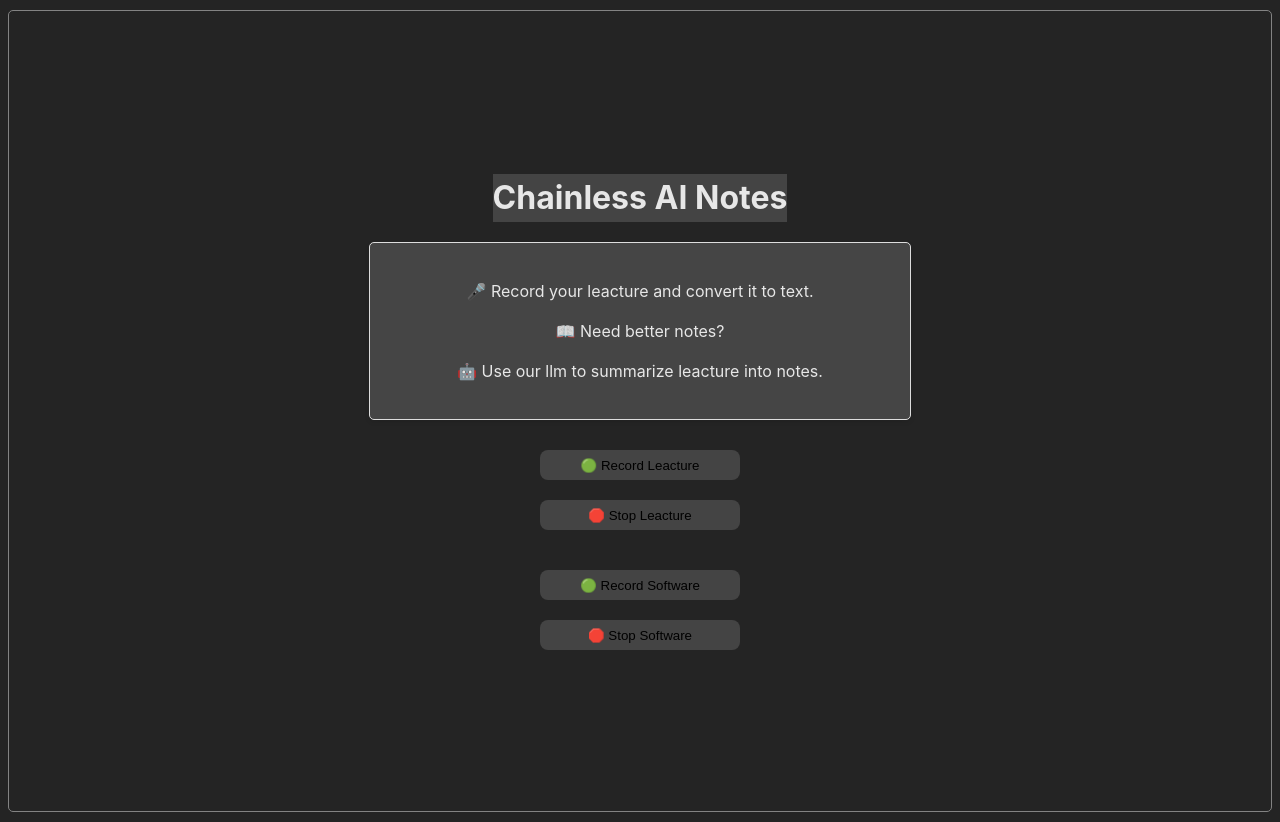
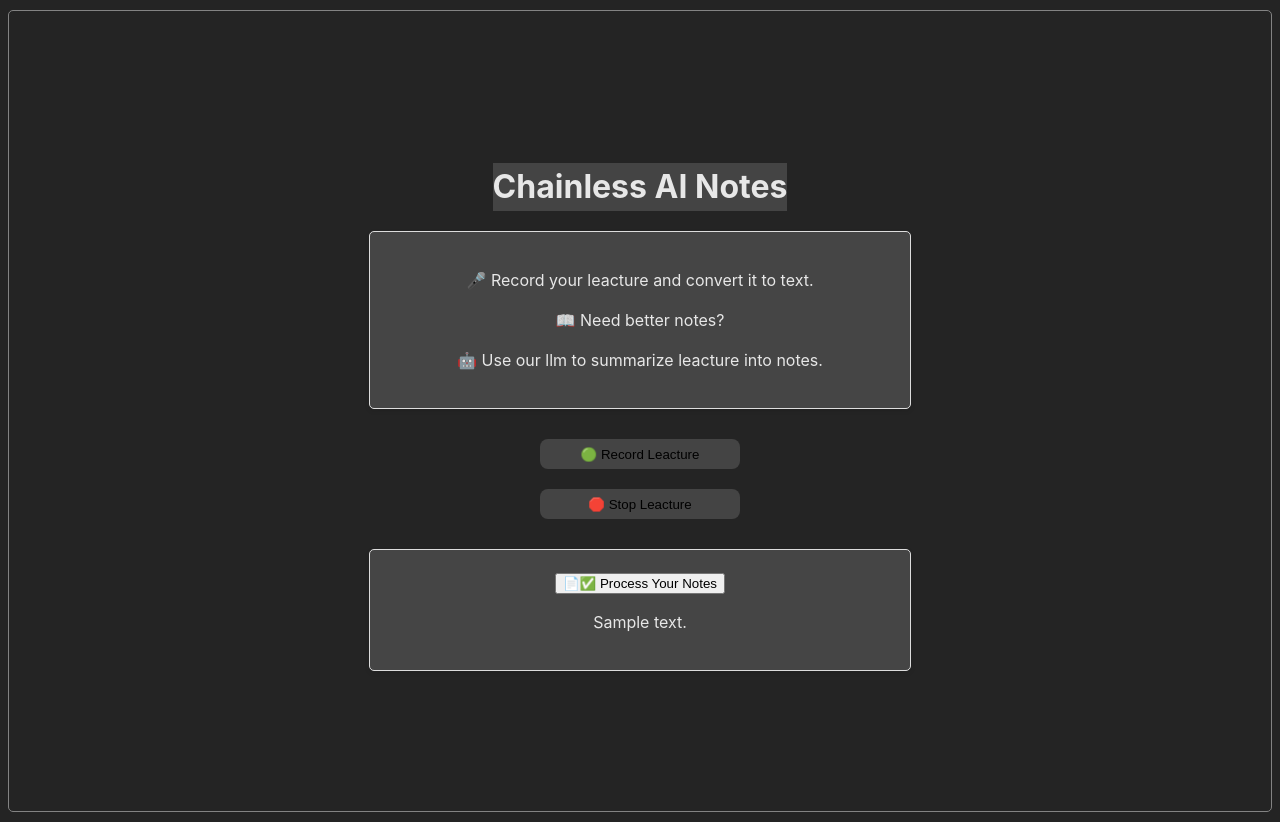
Before and after one commit to had2020/Chainless-AI-Notes, a Flask app: template templates/index.html in a window 1280 px wide. Run offline with Flask 3, Linux system fonts and the light colour scheme; the template is opened without the code that fills it: most values are stand-ins (such as "Sample title", 1, 10 or a date in 2020).

Commit message:
added speech to text

```diff
--- a/main.py
+++ b/main.py
@@ -3,9 +3,14 @@ from flask_cors import CORS
 from pvrecorder import PvRecorder
 import wave
 import struct
-import sounddevice as sd
+import os
+"""import sounddevice as sd
 import soundcard as sc
 import soundfile as sf
+"""
+
+# inner imports
+from convert import convert_to_text
 
 wav_file = None
 wav_file1 = None
@@ -15,10 +20,6 @@ soft_recording = False
 app = Flask(__name__)
 # needed for packs use
 CORS(app)
-
-# soft recorder
-soft_devices = PvRecorder.get_available_devices()
-soft_recorder = PvRecorder(frame_length=512, device_index=-1)
 
 devices = PvRecorder.get_available_devices()
 print("Available audio devices:")
@@ -40,6 +41,7 @@ def index():
 @app.route('/record', methods=['POST', 'GET'])
 def process():
     global recording, wav_file
+
     recording = not recording
     if recording == False:
         wav_file.close()
@@ -61,41 +63,9 @@ def process():
             audio_bytes = struct.pack('<' + ('h' * len(audio_frame)), *audio_frame)
             wav_file.writeframes(audio_bytes)
 
-    return render_template('index.html')
+    converted_text = convert_to_text()
 
-@app.route('/record_software', methods=['POST', 'GET'])
-def record_software():
-    global soft_recording, wav_file1
-
-    #Todo warn macos that this will not work and use blackhole
-    """ Failed
-    def callback(indata, outdata, frames, time, status):
-        outdata[:] = indata
-
-    # Replace 'virtual_audio_cable' with the actual name of virtual audio device
-    with sd.InputStream(device='virtual_audio_cable', callback=callback):
-        input()  # Wait for user input to stop recording
-    """
-    soft_recording = not soft_recording
-    if soft_recording == False:
-        wav_file1.close()
-        wav_file1 = None
-        soft_recorder.stop()
-        soft_recorder.delete()
-
-    if soft_recording == True:
-        wav_file1 = wave.open('soft_recording.wav', 'wb')
-        wav_file1.setnchannels(1)
-        wav_file1.setsampwidth(2)
-        wav_file1.setframerate(16000)
-        soft_recorder.start()
-
-    while soft_recording:
-        audio_frame = soft_recorder.read()
-        audio_bytes = struct.pack('<' + ('h' * len(audio_frame)), *audio_frame)
-        wav_file1.writeframes(audio_bytes)
-
-    return render_template('index.html')
+    return render_template('index.html', text=converted_text)
 
 if __name__ == '__main__':
   app.run(debug=True, host='0.0.0.0', port=5001) # change to ip and port for non-debug
--- /dev/null
+++ b/notes.txt
@@ -0,0 +1 @@
+if this is an experiment on is all for love it's recording issues disclaimer
--- a/templates/index.html
+++ b/templates/index.html
@@ -97,10 +97,10 @@ color: black;
             <button class="button" type="submit">🟢 Record Leacture</button>
             <button class="button" type="submit">🛑 Stop Leacture</button>
         </form>
-        <form action="/record_software" method="POST">
-            <button class="button" type="submit">🟢 Record Software</button>
-            <button class="button" type="submit">🛑 Stop Software</button>
-        </form>
+        <div class="declaration_box">
+        <button>📄✅ Process Your Notes</button>
+        <p class="response">{{text}}</p>
+        </div>
       </div>
 </body>
 </html>
```
Also changed, not shown: convert.py (+26 -16 lines), 1 other file.
